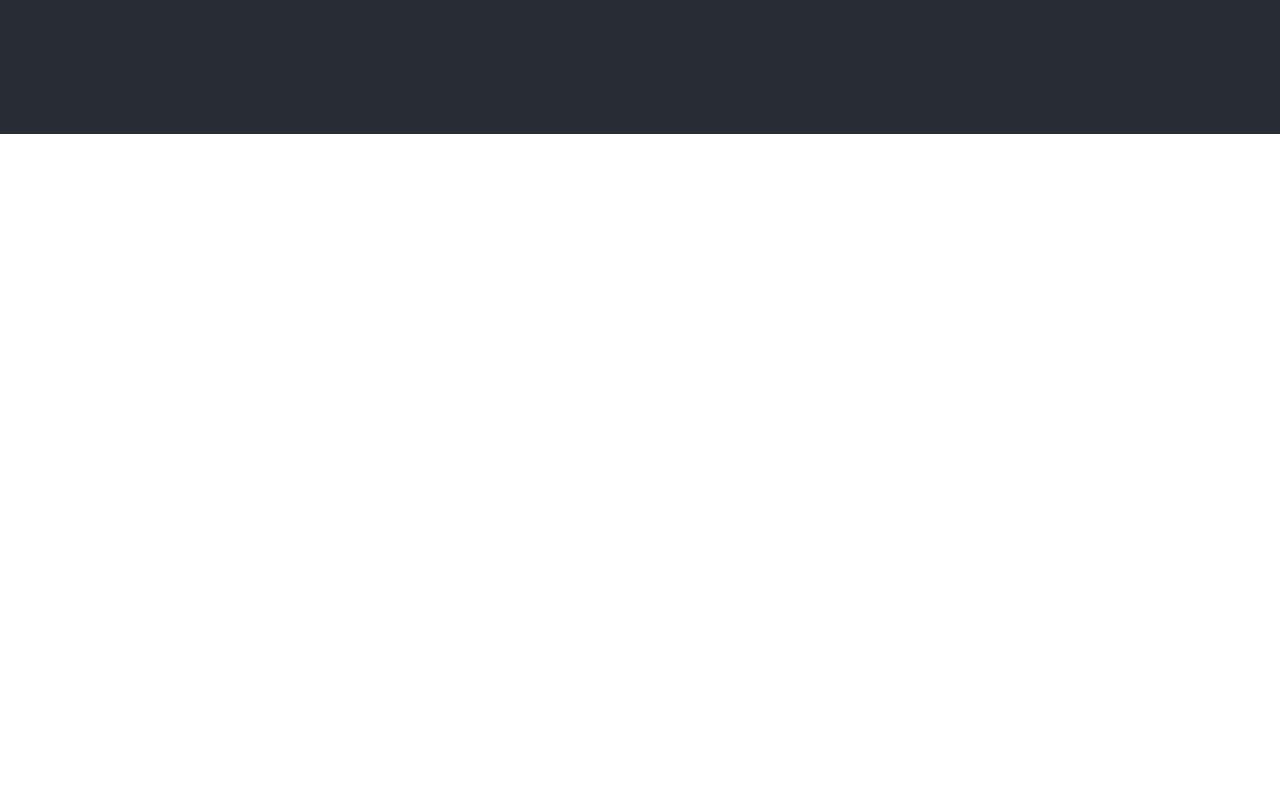
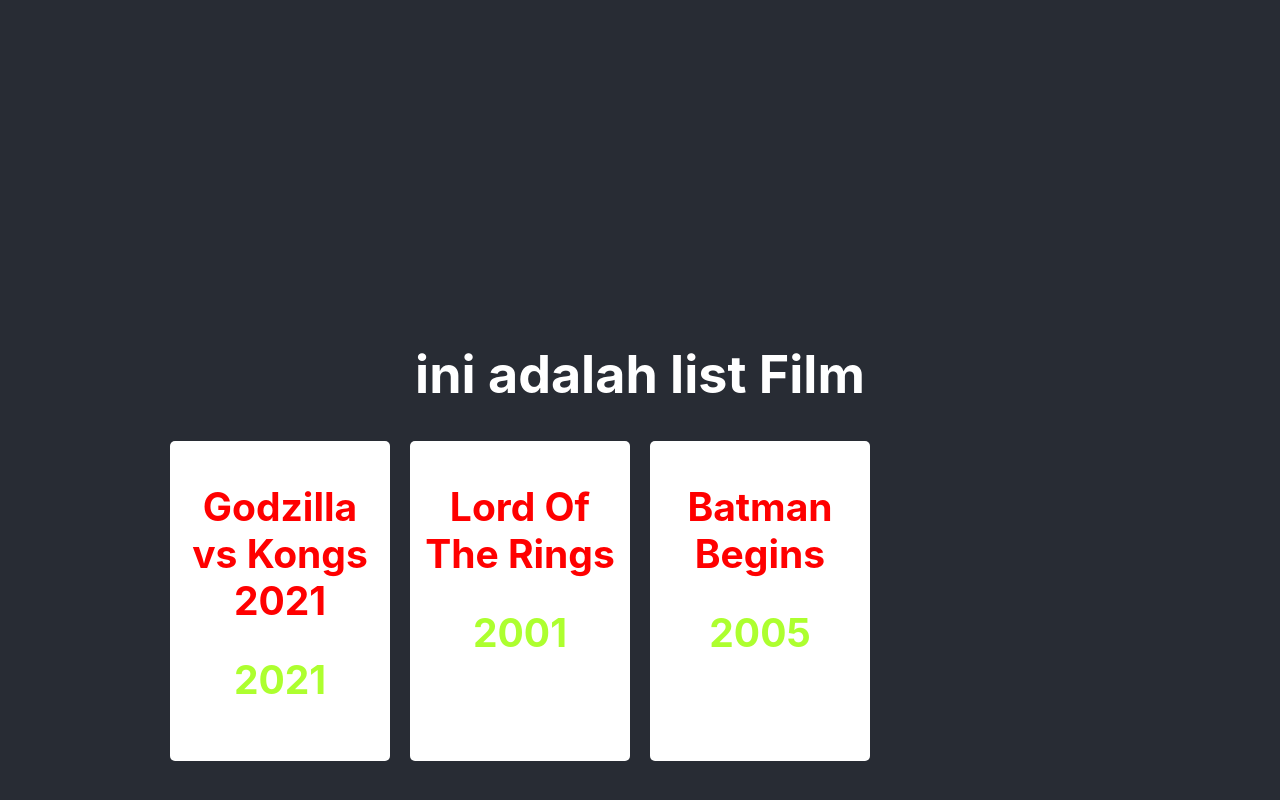
Before and after one commit to crusherblack/batch20-react, a React (Create React App) app: page / in a window 1280 px wide. Shown: the part 2408-3208 px from the top of the page. Before the commit the page ends 2542 px from the top, so only its background shows below. Built offline with nearby package versions, Linux system fonts and the light colour scheme.

Commit message:
done list

```diff
--- a/src/App.css
+++ b/src/App.css
@@ -36,3 +36,7 @@
     transform: rotate(360deg);
   }
 }
+
+.text-green {
+  color: greenyellow;
+}
--- a/src/App.js
+++ b/src/App.js
@@ -6,6 +6,7 @@
 import Content from "./Components/Content";
 import Increment from "./Components/Increment";
 import ConditionalRendering from "./Components/ConditionalRendering";
+import List from "./Components/List";
 
 // class App extends Component {
 //   render(){
@@ -27,6 +28,8 @@
       <Increment />
 
       <ConditionalRendering />
+
+      <List />
     </div>
   );
 }
--- /dev/null
+++ b/src/Components/Card.jsx
@@ -0,0 +1,24 @@
+import React from "react";
+
+const Card = ({ film }) => {
+  const { id, title, year } = film;
+
+  return (
+    <div
+      key={id}
+      style={{
+        width: "200px",
+        height: "300px",
+        backgroundColor: "white",
+        color: "red",
+        borderRadius: "5px",
+        padding: "10px",
+      }}
+    >
+      <h2>{title}</h2>
+      <h2 className="text-green">{year}</h2>
+    </div>
+  );
+};
+
+export default Card;
--- a/src/Components/ConditionalRendering.jsx
+++ b/src/Components/ConditionalRendering.jsx
@@ -32,15 +32,7 @@
         {status}
       </h1>
 
-      <h1
-        style={{
-          backgroundColor: "red",
-          color: "black",
-          fontSize: "30px",
-        }}
-      >
-        Belajar Show Modal
-      </h1>
+      <h1 className="text-green">Belajar Show Modal</h1>
       <div>
         <button onClick={toggleModalV2}>Toggle Modal</button>
       </div>
--- /dev/null
+++ b/src/Components/List.jsx
@@ -0,0 +1,57 @@
+import React from "react";
+import Card from "./Card";
+
+const List = () => {
+  const films = [
+    {
+      id: 1,
+      title: "Godzilla vs Kongs 2021",
+      year: 2021,
+      artist: {
+        name: "Andi",
+      },
+      show: true,
+    },
+    {
+      id: 2,
+      title: "Lord Of The Rings",
+      year: 2001,
+      show: true,
+    },
+    {
+      id: 3,
+      title: "Batman Begins",
+      year: 2005,
+      show: true,
+    },
+    {
+      id: 4,
+      title: "Superman",
+      year: 2010,
+      show: false,
+    },
+  ];
+
+  return (
+    <div className="App-content">
+      <h1>ini adalah list Film</h1>
+      <div>
+        <div
+          style={{
+            display: "grid",
+            gridTemplateColumns: "1fr 1fr 1fr 1fr",
+            gap: "20px",
+          }}
+        >
+          {films
+            .filter((film) => film.show)
+            .map((film, index) => (
+              <Card film={film} key={film.id} />
+            ))}
+        </div>
+      </div>
+    </div>
+  );
+};
+
+export default List;
```
Also changed, not shown: 1 other file (tests, documents, lock files or other folders).
